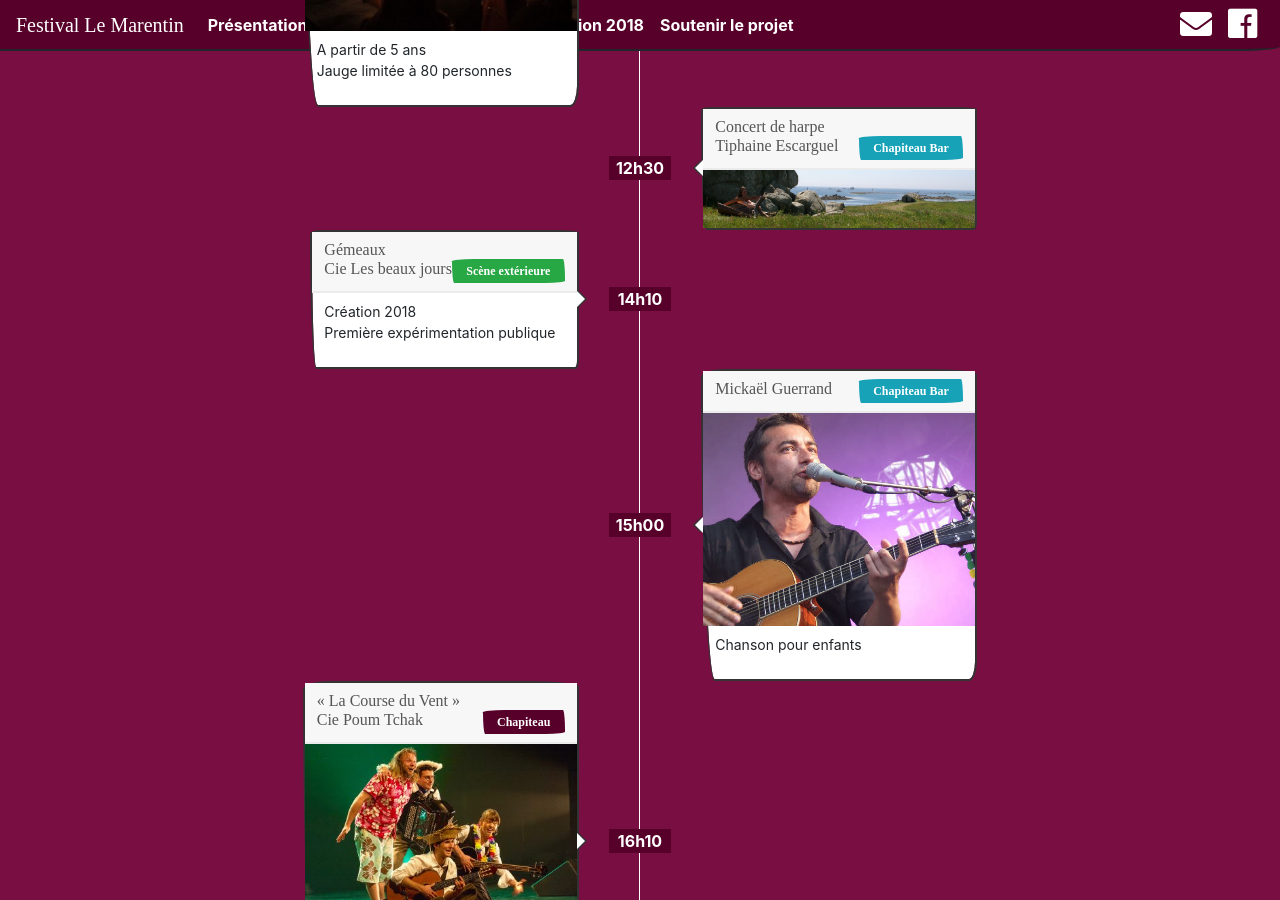
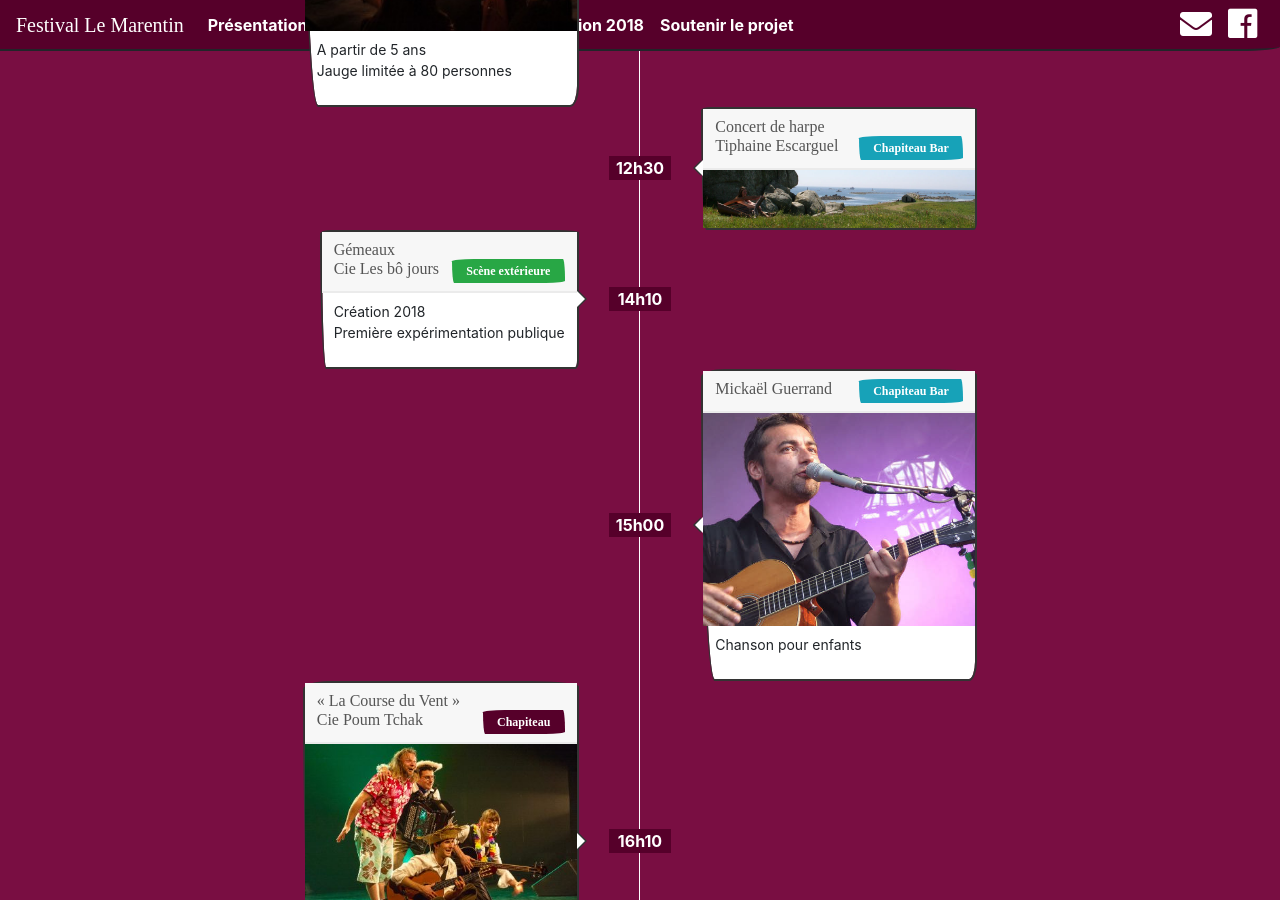
Before and after one commit to tibodut/marentin, a Jekyll site: the page built from edition-2018.html, in a window 1280 px wide and 900 px high, scrolled down 2610 px. Built offline with Jekyll 4.4.1, drawn with Linux system fonts in a browser that asks for light colours; nearby versions of some CDN libraries; some web fonts are replaced; some of the changed text lies outside the part shown.

Commit message:
Update edition-2018.html

```diff
--- a/edition-2018.html
+++ b/edition-2018.html
@@ -128,7 +128,7 @@ layout: default
     <div id="samedi2" >
             {% include programm_row.html
     hour="14h10"
-    header='Gémeaux <br />Cie Les beaux jours <span class="badge badge-success float-right">Scène extérieure</span>'
+    header='Gémeaux <br />Cie Les bô jours <span class="badge badge-success float-right">Scène extérieure</span>'
     body='<p>Création 2018<br />Première expérimentation publique</p>'
 %}
 
@@ -184,7 +184,7 @@ layout: default
            {% include programm_row.html
                 content_position="right"
     hour="19h30"
-    header='Gémeaux <br />Cie Les beaux jours <span class="badge badge-primary float-right">Chapiteau</span>'
+    header='Gémeaux <br />Cie Les bô jours <span class="badge badge-primary float-right">Chapiteau</span>'
     body='<p>Création 2018<br />Première expérimentation publique</p>'
 %}</div>
       <div id="samedi5" >
```
